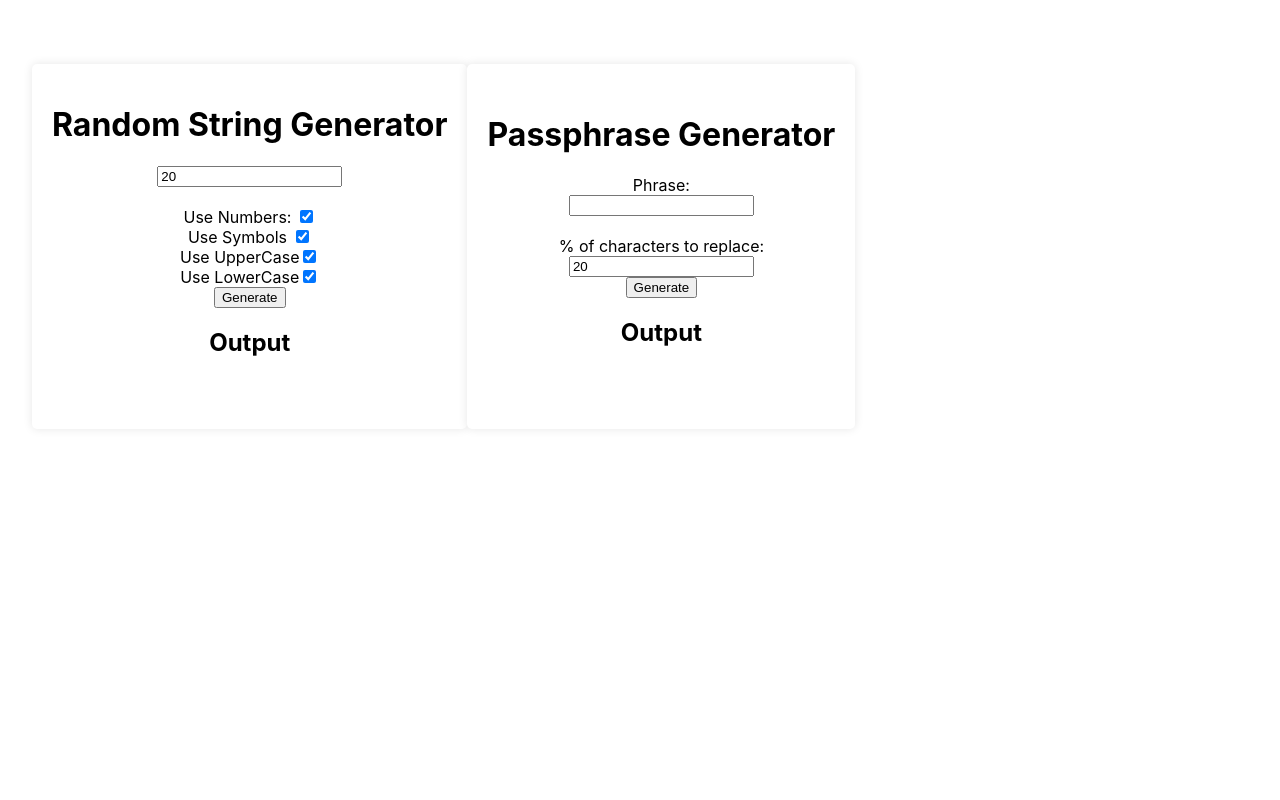
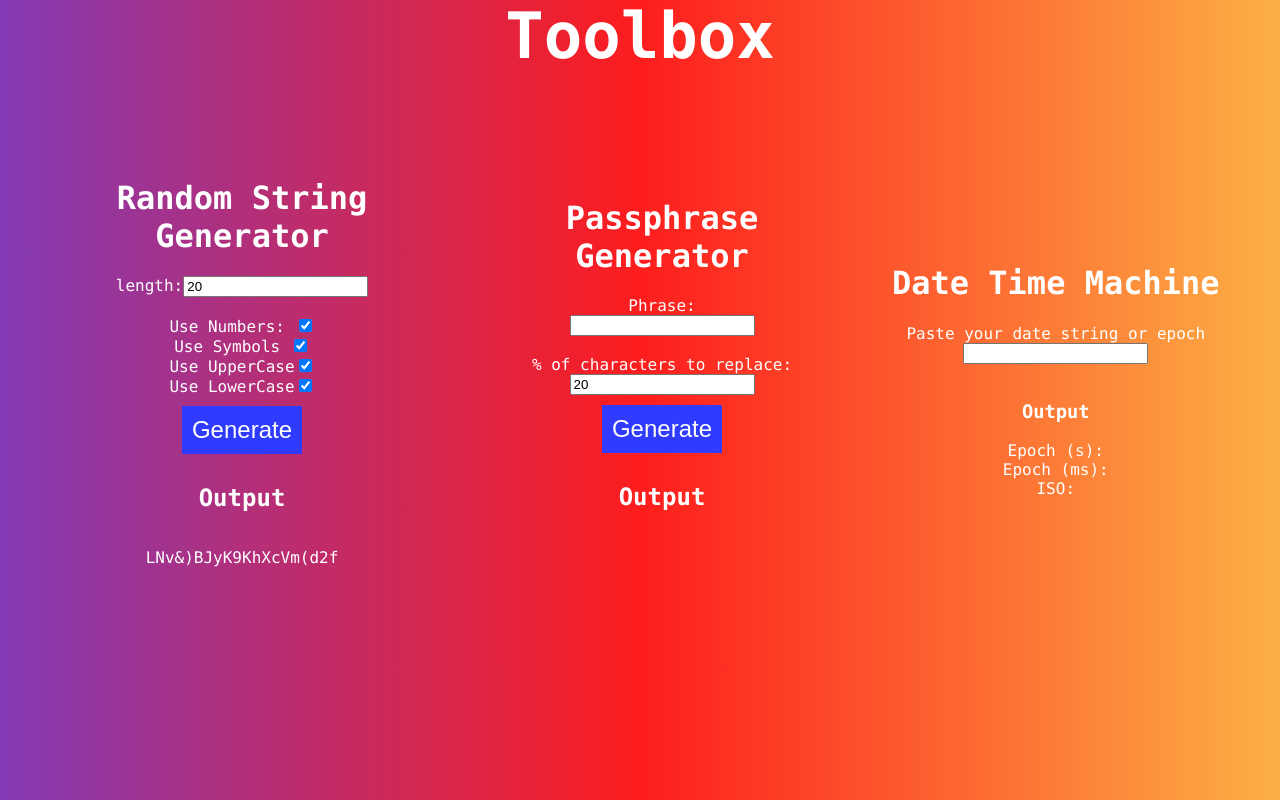
Before and after one commit to jrmeier/toolbox, a Next.js app: page / in a window 1280 px wide. Built offline with nearby package versions, Linux system fonts and the light colour scheme.

Commit message:
adding the new style

```diff
--- a/next.config.js
+++ b/next.config.js
@@ -1,6 +1,3 @@
-/** @type {import('next').NextConfig} */
-const nextConfig = {
-  reactStrictMode: true,
+module.exports = {
+  basePath: '/gh-pages',
 }
-
-module.exports = nextConfig
--- a/package.json
+++ b/package.json
@@ -6,7 +6,10 @@
     "dev": "next dev",
     "build": "next build",
     "start": "next start",
-    "lint": "next lint"
+    "lint": "next lint",
+    "next": "next",
+    "deploy": "next build && git commit -m \"Deploy\" && git subtree push --prefix out origin gh-pages"
+
   },
   "dependencies": {
     "next": "12.1.6",
--- /dev/null
+++ b/pages/Toolbox/DateTimeMachine.js
@@ -0,0 +1,60 @@
+import styles from '../../styles/Tool.module.css'
+
+import { useState } from "react"
+
+export default function DateTimeMachine() {
+    const [input, setInput] = useState('');
+    const [isoString, setIsoString] = useState();
+    const [epoch, setEpoch] = useState();
+    const [epochS, setEpochS] = useState();
+    const [inputError, setInputError] = useState('')
+
+    const handleChange = (value) => {
+        // try to parse the input
+        setInput(value);
+        try{
+            const date = new Date(value);
+            setIsoString(date.toISOString());
+            setEpoch(date.getTime());
+            setEpochS(date.getTime() / 1000);
+            setInputError('');
+            return
+        }
+        catch(e){
+            console.log(e)
+            console.log("not a date for javascript")
+        }
+
+
+        try{
+
+            const date = new Date(value * 1000);
+            setIsoString(date.toISOString());
+            setEpoch(date.getTime());
+            setEpochS(date.getTime() / 1000);
+            setInputError()
+            return
+        } catch(e){
+            console.log(e)
+        }
+
+    // nothing worked, so set the input to the error message
+    setInputError('Date not recognized');
+
+    }
+
+    return (
+        <div className={styles.box}>
+            <h1>Date Time Machine</h1>
+            <label>Paste your date string or epoch</label>
+            <label className={styles.inputError}>{inputError}</label>
+            <input type="text" name="input" value={input} onChange={(e) => handleChange(e.target.value)} /><br />
+
+            <h3>Output</h3>
+            Epoch (s): {epochS}<br />
+            Epoch (ms): {epoch}<br />
+            ISO: {isoString}<br />
+        </div>
+
+    )
+}
--- a/pages/Toolbox/PassphraseGenerator.js
+++ b/pages/Toolbox/PassphraseGenerator.js
@@ -8,7 +8,7 @@ export const generateRandomizedString = (inputString, percentageToReplace = 20)
         'c':['(','[','{'],
         'd':[']'],
         'e':['3'],
-        'f':['|'],
+        'f':['5'],
         'g':['6','9'],
         'h':['#'],
         'i':['1','!','|'],
@@ -86,10 +86,10 @@ export default function PassphraseGenerator()  {
         Phrase: <input type="text" name="givenPhrase" value={givenPhrase} onChange={(e) => setGivenPhrase(e.target.value)} />
         <br />
         % of characters to replace: <input type="number" name="percentageToReplace" value={percentageToReplace} onChange={(e) => setPercentageToReplace(e.target.value)} />
-        <input type="button" name="generate" value='Generate' onClick={()=>setGeneratedPhrase(generateRandomizedString(givenPhrase, percentageToReplace))}/>
+        <input className={styles.generate}type="button" name="generate" value='Generate' onClick={()=>setGeneratedPhrase(generateRandomizedString(givenPhrase, percentageToReplace))}/>
         <h2>Output</h2>
         <div/>
-        <blockquote style={{ wordBreak: 'break-word', backgroundColor: 'lightgray'}}>
+        <blockquote className={styles.output}>
             { generatedPhrase}
         </blockquote>
     </div>)
--- a/pages/Toolbox/RandomStringGenerator.js
+++ b/pages/Toolbox/RandomStringGenerator.js
@@ -1,6 +1,6 @@
 import styles from '../../styles/Tool.module.css'
 
-import { useState } from "react"
+import { useEffect, useState } from "react"
 export const generateRandomString = (
   length = 20,
   useNumbers = true,
@@ -36,19 +36,23 @@ export default function RandomStringGenerator() {
     setLength(1000)
   }
 
+  useEffect(() =>{
+    setGeneratedString(generateRandomString(length,useNumbers,useSymbols,useUpperCase,useLowerCase))
+  },[length,useNumbers,useSymbols,useUpperCase,useLowerCase])
+
   return (
     <div className={styles.box}>
       <h1>Random String Generator</h1>
-      <input type="number" name="length" value={length} onChange={(e) =>setLength(e.target.value) } /><br />
+      <div>length:<input type="number" name="length" value={length} onChange={(e) =>setLength(e.target.value) } /></div><br />
       <div>Use Numbers: <input type="checkbox" name="useNumbers" checked={useNumbers} onChange={(a) => setUseNumbers(!useNumbers)} /></div>
       <div>Use Symbols <input type="checkbox" name="useSymbols" checked={useSymbols} onChange={() => setUseSymbols(!useSymbols)} /></div>
       <div> Use UpperCase<input type="checkbox" name="useUpperCase" checked={useUpperCase} onChange={() => setUseUpperCase(!useUpperCase)} /></div>
       <div>Use LowerCase<input type="checkbox" name="useLowerCase" checked={useLowerCase} onChange={() => setUseLowerCase(!useLowerCase)} /></div>
-      <input type="button" name="generate" value="Generate" onClick={() => setGeneratedString(generateRandomString(length, useNumbers, useSymbols, useUpperCase, useLowerCase))} />
+      <input type="button" name="generate" value="Generate" className={styles.generate} onClick={() => setGeneratedString(generateRandomString(length, useNumbers, useSymbols, useUpperCase, useLowerCase))} />
 
       <h2>Output</h2>
       <div/>
-      <blockquote style={{ wordBreak: 'break-word', backgroundColor: 'lightgray'}}>
+      <blockquote>
         { generatedString }
       </blockquote>
     </div>
--- a/pages/index.js
+++ b/pages/index.js
@@ -3,18 +3,23 @@ import Image from 'next/image'
 import styles from '../styles/Home.module.css'
 import RandomStringGenerator from './Toolbox/RandomStringGenerator'
 import PassphraseGenerator from './Toolbox/PassphraseGenerator'
+import DateTimeMachine from './Toolbox/DateTimeMachine'
 
 export default function Home() {
   return (
     <div className={styles.container}>
       <Head>
-        <title>Tools for Devs</title>
+        <title>Toolbox</title>
         <meta name="description" content="Little tools and scripts for JavaScript and Python devs." />
         <link rel="icon" href="/favicon.ico" />
       </Head>
+      <h1 className={styles.title}>
+        Toolbox
+      </h1>
       <main className={styles.main}>
         <RandomStringGenerator />
         <PassphraseGenerator />
+        <DateTimeMachine />
       </main>
     </div>
   )
--- a/styles/Home.module.css
+++ b/styles/Home.module.css
@@ -1,5 +1,6 @@
 .container {
   padding: 0 2rem;
+  align-items: center;
 }
 
 .main {
@@ -8,6 +9,7 @@
   flex: 1;
   display: flex;
   flex-direction: row;
+  align-items: center;
 }
 
 .footer {
@@ -27,7 +29,6 @@
 }
 
 .title a {
-  color: #0070f3;
   text-decoration: none;
 }
 
@@ -39,6 +40,7 @@
 
 .title {
   margin: 0;
+  color: white;
   line-height: 1.15;
   font-size: 4rem;
 }
@@ -75,18 +77,19 @@
   margin: 1rem;
   padding: 1.5rem;
   text-align: left;
-  color: inherit;
+  /* color: inherit; */
   text-decoration: none;
   border: 1px solid #eaeaea;
   border-radius: 10px;
   transition: color 0.15s ease, border-color 0.15s ease;
+  box-shadow: 0 0.5rem 1rem rgba(0, 0, 0, 1);
   max-width: 300px;
 }
 
 .card:hover,
 .card:focus,
 .card:active {
-  color: #0070f3;
+  /* color: #0070f3; */
   border-color: #0070f3;
 }
 
--- a/styles/Tool.module.css
+++ b/styles/Tool.module.css
@@ -1,11 +1,35 @@
 .box {
-    max-width: 500px;
-    background-color: #fff;
-    border-radius: 5px;
-    box-shadow: 0 0 10px rgba(0, 0, 0, 0.1);
-    padding: 20px;
+    max-width: 400px;
+    /* background-color: #2F3BFF; */
+    /* box-shadow: 0 0 20px #FBDE21; */
+    padding: 10px;
+    margin: 10px;
     display: flex;
     flex-direction: column;
     justify-content: center;
     align-items: center;
+    color:white;
+    text-align: center;
 }
+.generate {
+    background-color: #2F3BFF;
+    padding: 10px;
+    font-size: 1.5em;
+    margin: 10px;
+    color: white;
+    border: none;
+}
+.generate:hover {
+    cursor: pointer;
+}
+.generate:active {
+    background-color: white;
+    color: #2F3BFF;
+}
+.generate:input{
+    display: none;
+}
+.inputError{
+    color: red;
+    font-size: 1em;
+}
--- a/styles/globals.css
+++ b/styles/globals.css
@@ -1,11 +1,18 @@
 html,
+/* https://www.web3colors.com/2022/01/web3-color-palette-13.html */
 body {
   padding: 0;
   margin: 0;
-  font-family: -apple-system, BlinkMacSystemFont, Segoe UI, Roboto, Oxygen,
-    Ubuntu, Cantarell, Fira Sans, Droid Sans, Helvetica Neue, sans-serif;
+  font-family: monaco,Consolas,Lucida Console,monospace;
+  /* background-color:  #141414; */
+  /* color: #2DFB21; */
+  background: rgb(131,58,180);
+  background: linear-gradient(90deg, rgba(131,58,180,1) 0%, rgba(253,29,29,1) 50%, rgba(252,176,69,1) 100%);
+
 }
-
+input:focus {
+  outline: none;
+}
 a {
   color: inherit;
   text-decoration: none;
```
